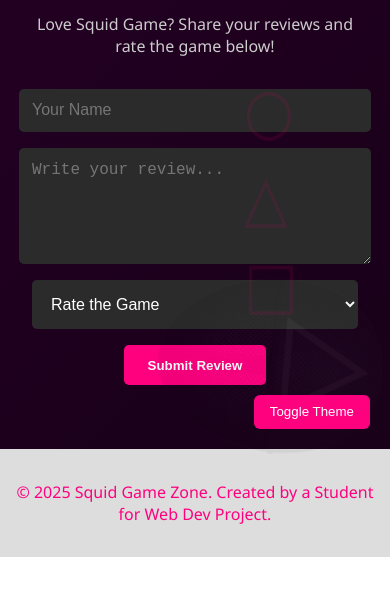
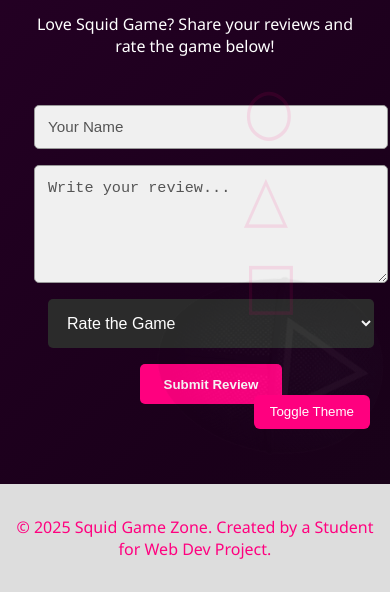
Before and after one commit to DC-BSU-RAK/assessment-2-web-development-project-spring-2025-Abdul-Hadi06, a plain HTML site: page Squid Game Zone/reviews.html in a window 390 px wide. Both pictures are taken after a click on the button "Toggle Theme". Shown: the part 395-987 px from the top of the page. Before the commit the page ends 952 px from the top, so only its background shows below. Drawn offline with Linux system fonts and the light colour scheme.

Commit message:
Web Development Project

```diff
--- a/Squid Game Zone/style.css
+++ b/Squid Game Zone/style.css
@@ -838,19 +838,19 @@ body::after {
   background: #000 !important;
 }
 
-.dark-theme .contact p {
+.dark-theme .reviews p {
   color: #fff !important;
 }
 
-.dark-theme .contact-form input,
-.dark-theme .contact-form textarea {
+.dark-theme .reviews-form input,
+.dark-theme .reviews-form textarea {
   background-color: #f0f0f0;
   color: #000;
   border: 1px solid #999;
 }
 
-.dark-theme .contact-form input::placeholder,
-.dark-theme .contact-form textarea::placeholder {
+.dark-theme .reviews-form input::placeholder,
+.dark-theme .reviews-form textarea::placeholder {
   color: #555;
 }
 
@@ -915,14 +915,14 @@ body.light-theme .about-us li {
     width: 90%;
   }
 
-  /* Make contact form adjust for small screens */
-  .contact-form {
+  /* Make reviews form adjust for small screens */
+  .reviews-form {
     width: 100%;
     padding: 1rem;
   }
 
-  .contact-form input,
-  .contact-form textarea {
+  .reviews-form input,
+  .reviews-form textarea {
     font-size: 0.95rem;
   }
 
@@ -938,7 +938,7 @@ body.light-theme .about-us li {
 
   /* Center text inside sections for mobile */
   .about,
-  .contact {
+  .reviews {
     text-align: center;
   }
 }
```
